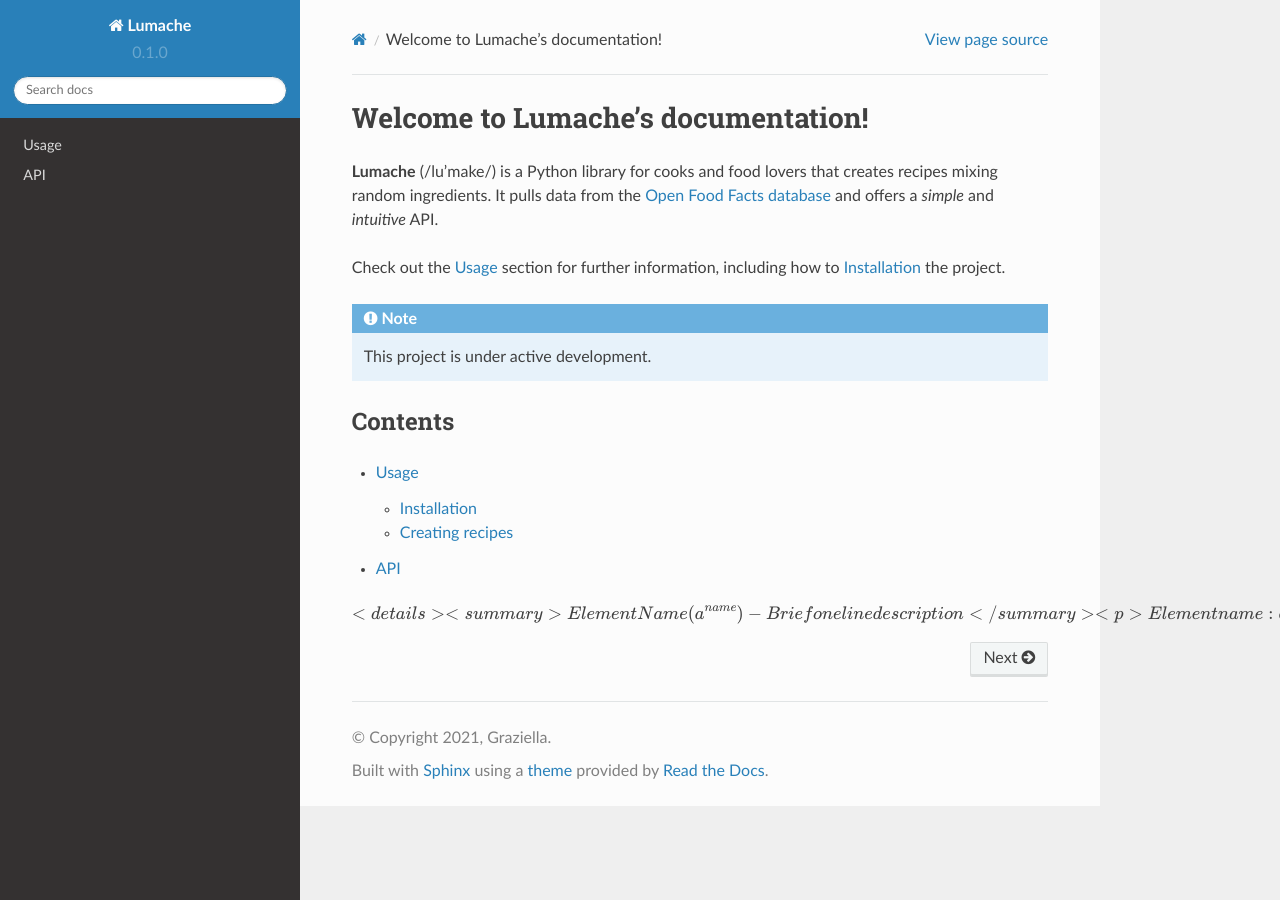
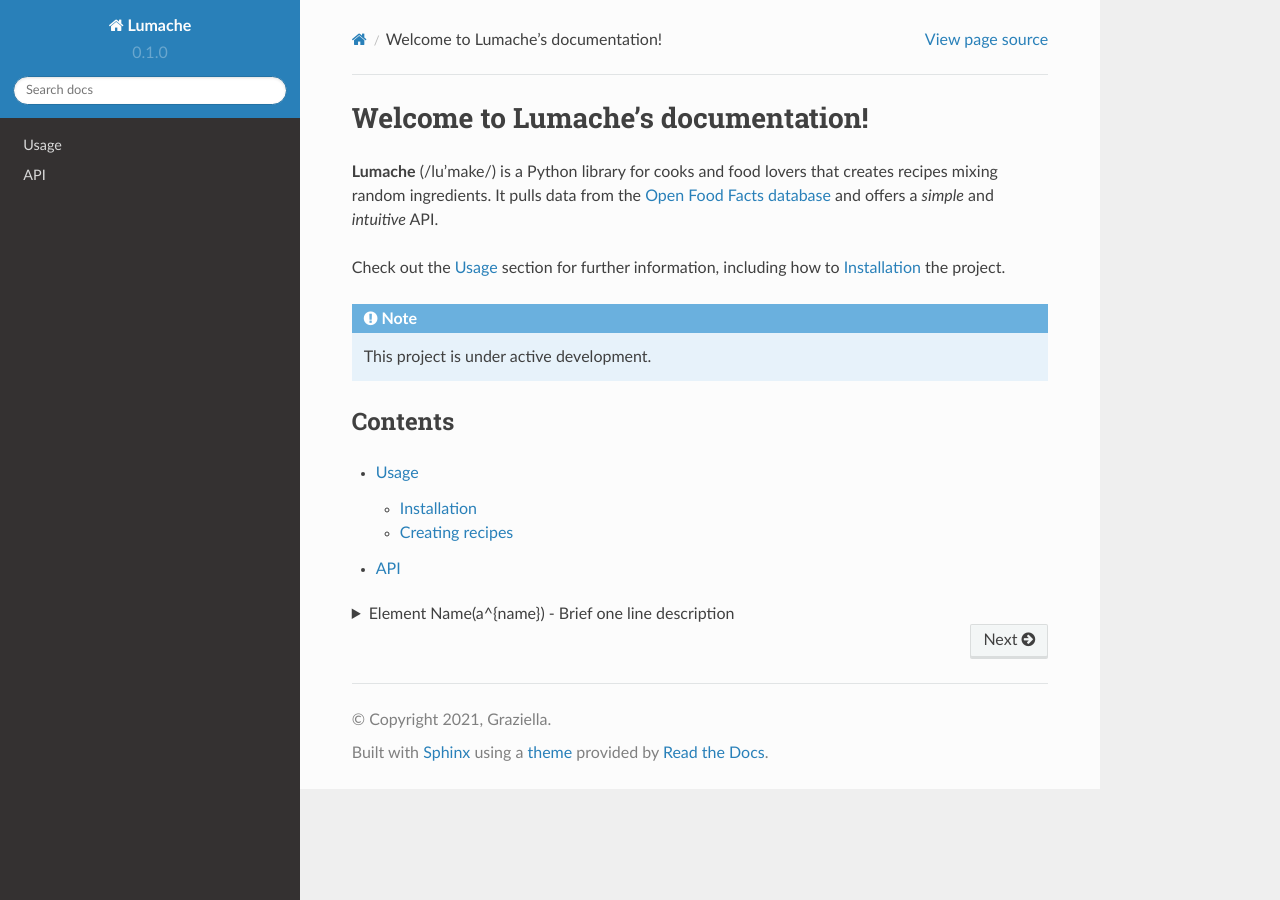
Before and after one commit to HaomiaoLuoLlanio/doc_beginning, a Sphinx documentation site: the page built from docs/source/index.rst, in a window 1280 px wide. Built offline with Sphinx 7.4.7 and the Read the Docs theme 2.0.0, drawn with Linux system fonts in a browser that asks for light colours; formulas are drawn with MathJax 3; some of the changed lines change nothing that is shown.

Commit message:
Update index.rst

```diff
--- a/docs/source/index.rst
+++ b/docs/source/index.rst
@@ -21,13 +21,8 @@
    usage
    api
 
-.. role:: raw-latex(raw)
-   :format: latex html
-
 .. raw:: html
 
-   <script type="text/javascript" src="https://cdn.mathjax.org/mathjax/latest/MathJax.js?config=TeX-AMS-MML_HTMLorMML"></script>
-.. math::
    <details>
      <summary>Element Name(a^{name}) - Brief one line description</summary>
      <p>Element name: expression<br>
```
